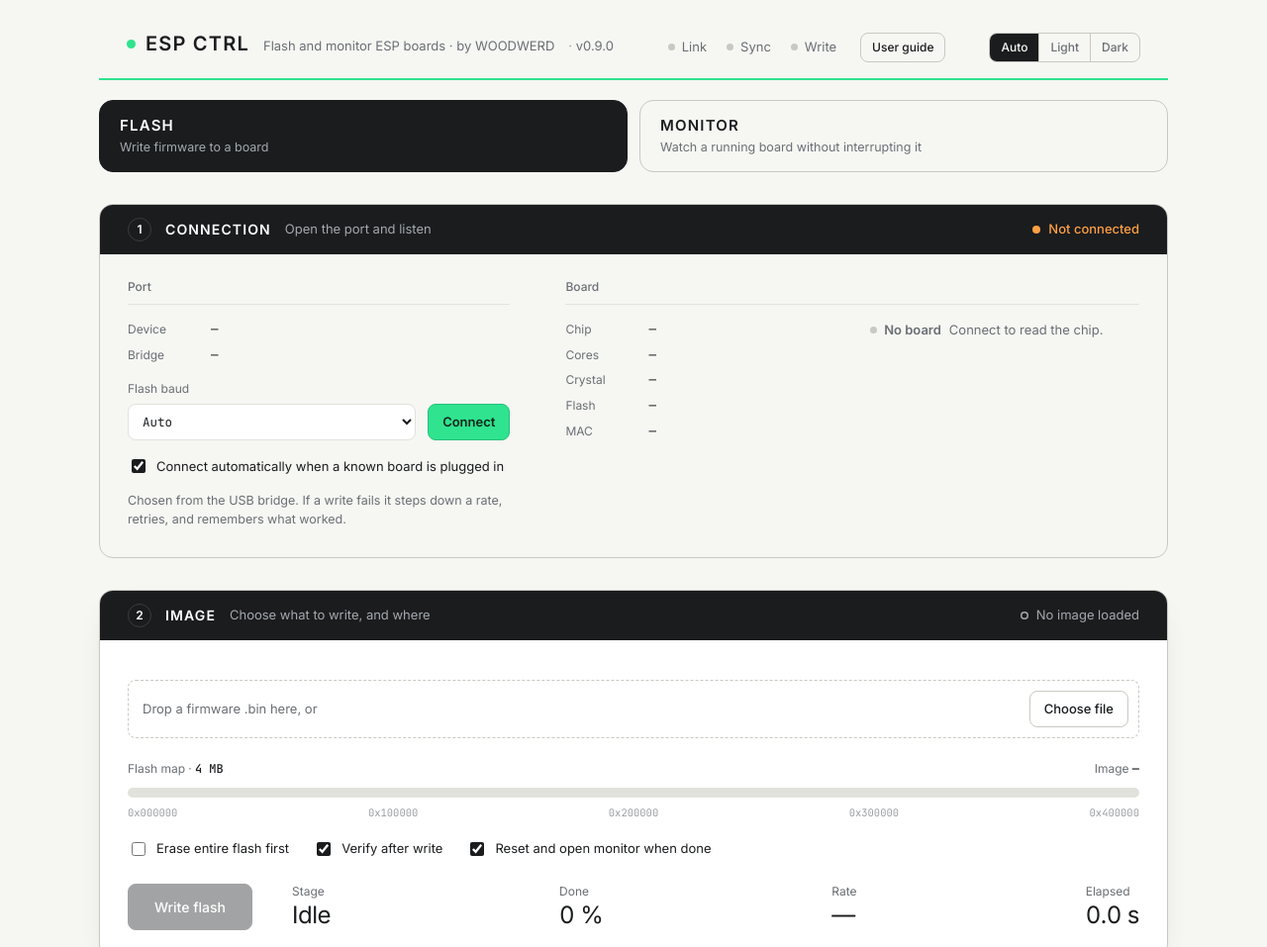
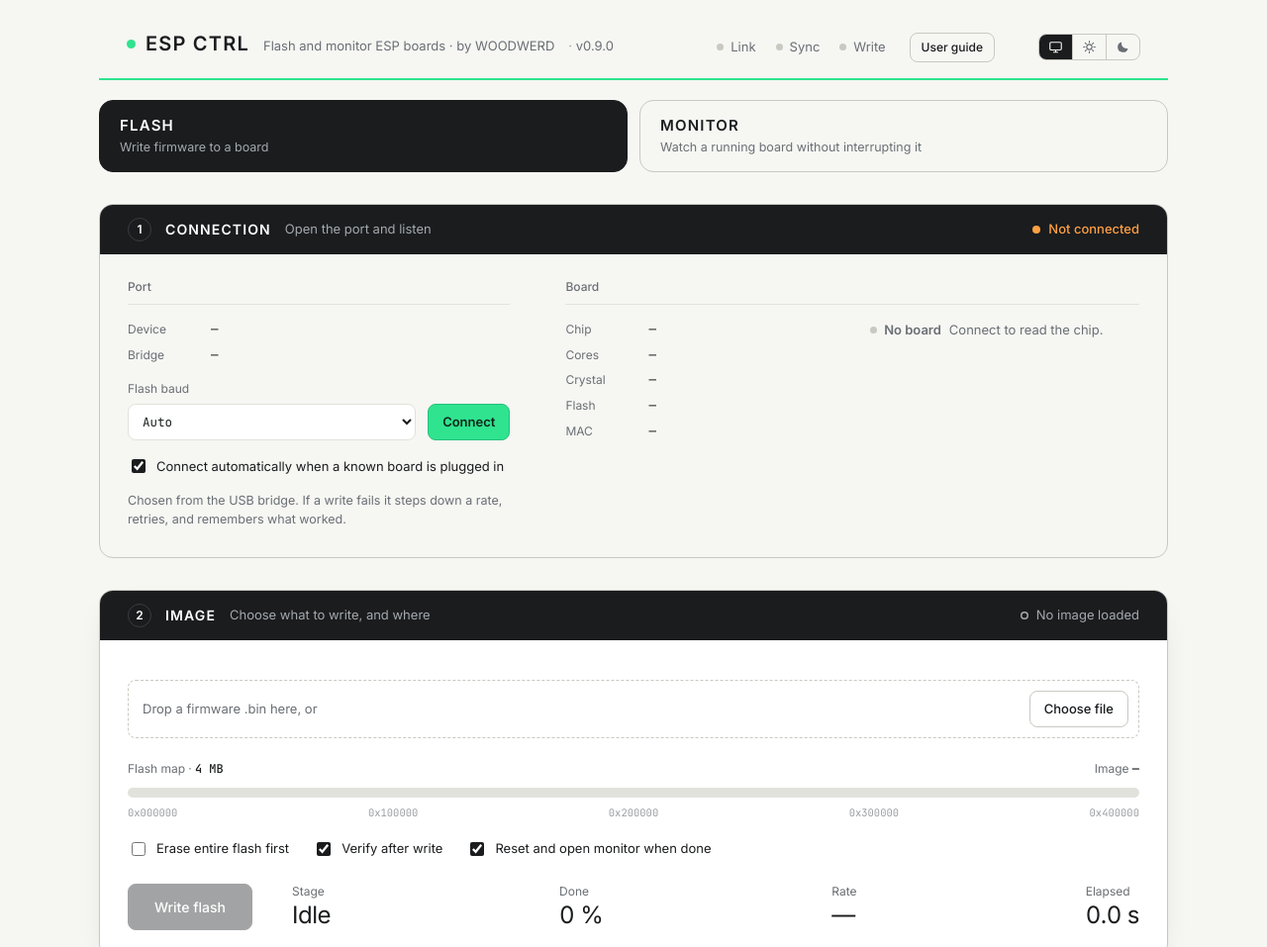
Before and after one commit to WOODWERD/esp-ctrl, a plain HTML site: page site/index.html in a window 1280 px wide. Shown: the top 957 px of the page at 99% size. Drawn offline with Linux system fonts and the light colour scheme.

Commit message:
Update index.html

```diff
--- a/site/index.html
+++ b/site/index.html
@@ -244,6 +244,10 @@
 /* User guide: a real, visibly clickable control beside the theme switch */
 .guidelink{border:1px solid var(--line-strong);border-radius:8px;padding:5px 11px;font-size:12px;font-weight:500;color:var(--ink);text-decoration:none;white-space:nowrap;margin-left:4px}
 .guidelink:hover{background:var(--surface);border-color:var(--ink)}
+/* Theme switch: icon segments — monitor = follow the computer, sun = light, moon = dark */
+.theme button{padding:5px 9px;display:inline-flex;align-items:center}
+.theme svg{width:15px;height:15px;fill:none;stroke:currentColor;stroke-width:1.8;stroke-linecap:round;stroke-linejoin:round;display:block}
+.theme button[data-theme-set="dark"] svg{fill:currentColor;stroke:none}
 </style>
 </head>
 <body>
@@ -261,7 +265,7 @@
       <span class="led" id="ledBusy"><i></i>Write</span>
       <a class="guidelink" href="guide.html">User guide</a>
       <span class="theme" role="group" aria-label="Colour theme">
-        <button type="button" data-theme-set="auto" aria-pressed="true">Auto</button><button type="button" data-theme-set="light" aria-pressed="false">Light</button><button type="button" data-theme-set="dark" aria-pressed="false">Dark</button>
+        <button type="button" data-theme-set="auto" aria-pressed="true" title="Match my computer's setting" aria-label="Theme: match my computer's setting"><svg viewBox="0 0 24 24" aria-hidden="true"><rect x="2.8" y="4.4" width="18.4" height="12.4" rx="2"/><path d="M8.8 20.4h6.4M12 16.8v3.6"/></svg></button><button type="button" data-theme-set="light" aria-pressed="false" title="Light" aria-label="Theme: light"><svg viewBox="0 0 24 24" aria-hidden="true"><circle cx="12" cy="12" r="4.2"/><path d="M12 2.6v2.2M12 19.2v2.2M21.4 12h-2.2M4.8 12H2.6M18.6 5.4l-1.6 1.6M7 17l-1.6 1.6M18.6 18.6L17 17M7 7L5.4 5.4"/></svg></button><button type="button" data-theme-set="dark" aria-pressed="false" title="Dark" aria-label="Theme: dark"><svg viewBox="0 0 24 24" aria-hidden="true"><path d="M20 14.2A8.4 8.4 0 0 1 9.8 4 8.4 8.4 0 1 0 20 14.2Z"/></svg></button>
       </span>
     </div>
   </header>
```
